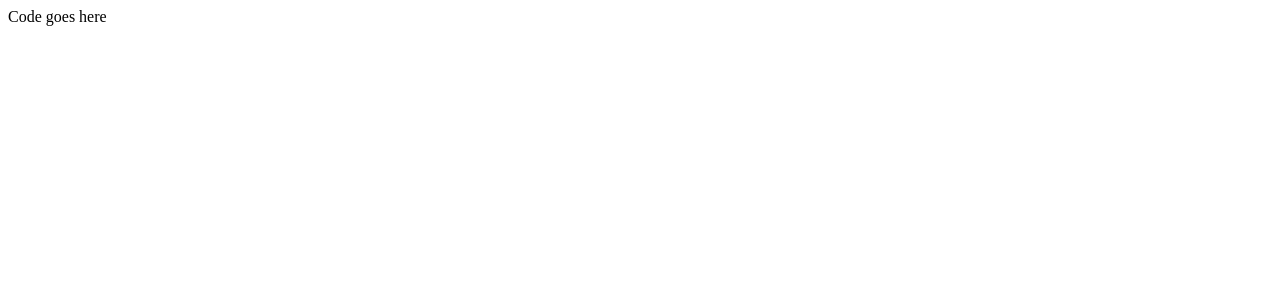
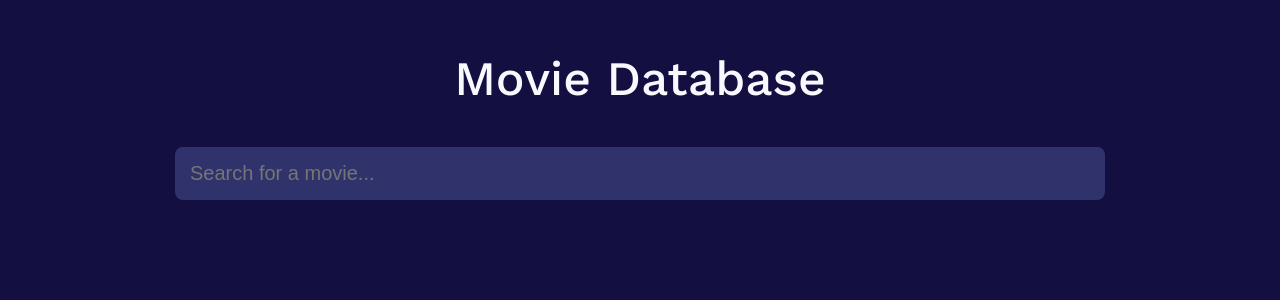
Before and after one commit to Clem-Fauchet/movie-app, a React (Create React App) app: page / in a window 1280 px wide. Shown: the top 300 px of the page. Built offline with nearby package versions, Linux system fonts and the light colour scheme.

Commit message:
Styling search bar

```diff
--- a/src/App.js
+++ b/src/App.js
@@ -1,9 +1,30 @@
-import React from 'react'
+import React, { useState } from 'react'
 
 import './App.scss'
+import Search from './components/Search'
 
 function App() {
-  return <div className='App'>Code goes here</div>
+  const [state, setState] = useState({
+    searchQuery: '',
+    results: [],
+    selected: {},
+  })
+
+  const apiUrl = 'http://omdbapi.com/?i=tt3896198&apikey=b5e98375'
+
+  const handleInput = (e) => {
+    let searchQuery = e.target.value
+  }
+  return (
+    <div className='App'>
+      <header>
+        <h1>Movie Database</h1>
+      </header>
+      <main>
+        <Search />
+      </main>
+    </div>
+  )
 }
 
 export default App
--- a/src/App.scss
+++ b/src/App.scss
@@ -0,0 +1,27 @@
+@import url('https://fonts.googleapis.com/css?family=Montserrat:400,700|Work+Sans:400,500,700&display=swap');
+
+$font-title: 'Work Sans', sans-serif;
+$font: 'Montserrat', sans-serif;
+
+* {
+  margin: 0;
+  padding: 0;
+  box-sizing: border-box;
+}
+
+body {
+  font-family: $font;
+  background-color: #130f40;
+}
+
+header {
+  padding: 50px 15px 0px;
+
+  h1 {
+    color: ghostwhite;
+    font-size: 48px;
+    font-weight: 500;
+    font-family: $font-title;
+    text-align: center;
+  }
+}
--- /dev/null
+++ b/src/components/Search.js
@@ -0,0 +1,19 @@
+import React from 'react'
+
+import './search.scss'
+
+function Search() {
+  return (
+    <div>
+      <section className='search-box-wrapper'>
+        <input
+          type='text'
+          placeholder='Search for a movie...'
+          className='search-box'
+        />
+      </section>
+    </div>
+  )
+}
+
+export default Search
--- /dev/null
+++ b/src/components/search.scss
@@ -0,0 +1,31 @@
+@import url('https://fonts.googleapis.com/css?family=Montserrat:400,700|Work+Sans:400,500,700&display=swap');
+@import '../App.scss';
+
+main {
+  width: 100%;
+  max-width: 960px;
+  margin: 0 auto;
+  font-family: $font;
+
+  section {
+    padding: 40px 15px;
+
+    .search-box {
+      display: block;
+      width: 100%;
+      padding: 15px;
+      border: none;
+      outline: none;
+      background: none;
+      background-color: #30336b;
+      border-radius: 8px;
+      color: ghostwhite;
+      font-size: 20px;
+      transition: 0.4s ease-out;
+
+      &:focus {
+        box-shadow: 0px 0px 8px 3px#2b2e5f;
+      }
+    }
+  }
+}
```
